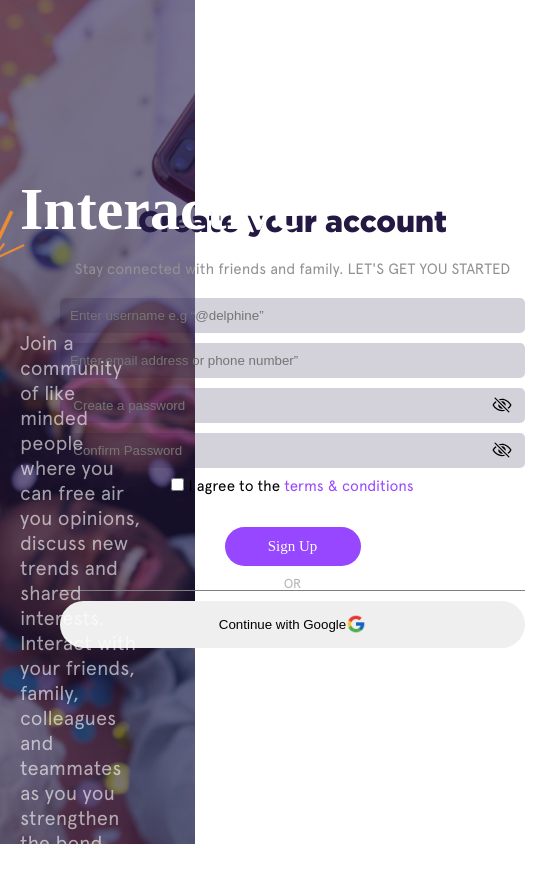
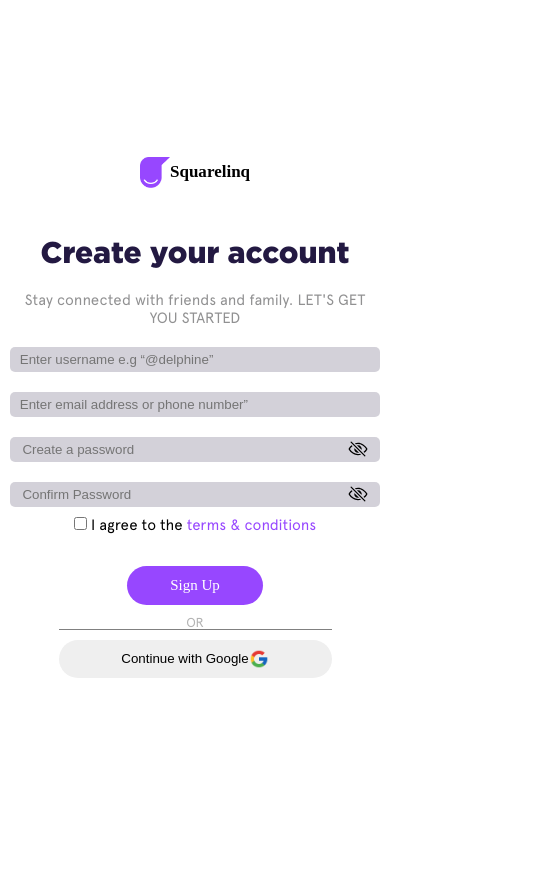
Before and after one commit to Chidubem03/SquareLinq.Inc, a React (Create React App) app: page /Signup in a window 390 px wide. Shown: the top 882 px of the page, 535 px wide, since content can reach past the window. After the commit the page ends 844 px from the top, so only its background shows below. Built offline with nearby package versions, Linux system fonts and the light colour scheme; a web font is replaced by a local one.

Commit message:
css responsiveness for the sign-up, sign-in and password sent pages are complete

```diff
--- a/src/Pages/Passwordsent/PasswordSent.jsx
+++ b/src/Pages/Passwordsent/PasswordSent.jsx
@@ -2,11 +2,16 @@
 import shineLogo from '../Images/shineLogo.png';
 import slider from '../Images/auth-pagination-slider4.png';
 import tickImg from '../Images/tick.png';
+import squareLinq from '../Images/squarelink-logo.png';
 import './reset.css';
 
 function PasswordSent() {
   return (
     <div id='reset-password-con'>
+               <div className="logoCon-password-sent">
+                <img src={squareLinq} className='logoIcon' alt="" />
+                <p className='logoText'>Squarelinq</p>
+              </div>
        <div className="con interactive-sec">
         <div className="text-con">
           <h1>
--- a/src/Pages/Passwordsent/reset.css
+++ b/src/Pages/Passwordsent/reset.css
@@ -1,12 +1,14 @@
 /* fonts */
 @font-face {
     font-family: 'myFont';
-    src: url('../../assets/fonts/Gotham_Black/Gotham_Black.otf'); /* Adjust path and format as needed */
+    src: url('../../assets/fonts/Gotham_Black/Gotham_Black.otf');
+    /* Adjust path and format as needed */
     format: format('opentype');
   }
   @font-face {
     font-family: 'Apercu';
-    src: url('../../assets/fonts/apercu/Apercu_Regular.otf'); /* Adjust path and format as needed */
+    src: url('../../assets/fonts/apercu/Apercu_Regular.otf');
+    /* Adjust path and format as needed */
     format: format('opentype');
   }
 #reset-password-con {
@@ -67,3 +69,14 @@
     flex-direction: column;
     align-items: center;
 }
+.logoCon-password-sent {
+    display: none;
+}
+@media (max-width: 600px) {
+    .logoCon-password-sent {
+        transform: translateY(65px);
+        display: flex;
+        align-items: center;
+        justify-content: space-around;
+    }
+}
--- a/src/Pages/signup/Signup.jsx
+++ b/src/Pages/signup/Signup.jsx
@@ -6,6 +6,7 @@
 import eyeOpen from "../Images/eye-open.svg";
 import eyeClose from "../Images/eye-close.svg";
 import slider from "../Images/auth-pagination-slider.png";
+import squareLinq from '../Images/squarelink-logo.png';
 import "./signup.css";
 import { Link } from "react-router-dom/cjs/react-router-dom";
 
@@ -222,8 +223,12 @@
         </div>
       </div>
       <div className="con sign-up">
-        <form onSubmit={handleSubmit}>
-          <p className="create-account-text">Create your account</p>
+      <div className="logoCon">
+                <img src={squareLinq} className='logoIcon' alt="" />
+                <p className='logoText'>Squarelinq</p>
+              </div>
+        <form onSubmit={handleSubmit} className="sign-up-form">
+          <p id="create-account-text">Create your account</p>
           <p>Stay connected with friends and family. LET'S GET YOU STARTED</p>
           <div id="input-boxes">
             <label>
--- a/src/Pages/signup/signup.css
+++ b/src/Pages/signup/signup.css
@@ -10,7 +10,7 @@
     format: format('opentype');
   }
 #sign-up-container {
-    width: 100%;
+    width: 100vw;
     height: 100vh;
     display: flex;
     font-style: normal;
@@ -52,7 +52,7 @@
     justify-content: center;
     align-items: center;
 }
-form {
+.sign-up-form {
     display: flex;
     align-items: center;
     justify-content: start;
@@ -60,16 +60,16 @@
     text-align: center;
     padding: 10px;
 }
-form > div {
+.sign-up-form > div {
     text-align: left;
     flex-direction: column;
 }
-form p {
+.sign-up-form p {
     color: #919192;
     padding: 10px;
     font-size: 15px;
 }
-.create-account-text {
+#create-account-text {
     font-family: 'myFont';
     font-style: normal;
     font-weight: 500;
@@ -135,19 +135,6 @@
 text-align: center;
 }
 
-.shake {
-    animation: shake 0.5s;
-    animation-iteration-count: infinite;
-    border: 1px solid red;
-    outline: 1px solid red;
-}
-@keyframes shake {
-    0% { transform: translateX(0) }
-    25% { transform: translateX(-5px) }
-    50% { transform: translateX(+10px) }
-    75% { transform: translateX(-10px) }
-    100% { transform: translateX(0) }
-}
 .checkedIcon {
   height: 15px;
   width: 15px;
--- a/src/normalize.css
+++ b/src/normalize.css
@@ -43,7 +43,7 @@
 }
 
 /* all h1 content with there specific word entrance */
-h1 {
+    h1 {
     font-family: 'Gluten';
     font-style: normal;
     font-weight: 600;
@@ -51,28 +51,45 @@
     line-height: 53px;
     color: #fff;
 }
-.logoCon {
+    .logoCon {
     display: none;
 }
 @media (max-width: 600px) {
-    .user-invite-info {
+
+    /* the selector below are set to none so that the form in the authentication pages will have only there form path to display, every authentication page is split in two, each half has a width of 50% when one half is removed which is the one below, the other half will still be 50% */
+    .user-invite-info,
+    .interactive-sec {
         display: none;
     }
-    .user-invite-input {
-        width: 100%;
+
+    #reset-password-con {
         flex-direction: column;
+        align-items: center;
+        justify-content: space-around;
     }
 
+    /* this is the second halves that will expand from 50% to 100vw */
+    .user-invite-input,
+    .sign-up,
+    .reset-password-sent-con {
+        width: 100vw;
+        flex-direction: column;
+        overflow-x: hidden;
+    }
+
+    /* These styling belongs to the logo icon at sign in and sign up pages */
     .logoCon {
         display: flex;
         align-items: center;
         justify-content: space-around;
         margin-bottom: 30px;
     }
+
     .logoIcon {
         width: 30.06px;
         height: 31px;
     }
+
     .logoText {
     font-family: Gluten;
     font-size: 17.02px;
@@ -80,4 +97,41 @@
     line-height: 15.02px;
     text-align: left;
     }
+
+    /* input boxes of sign-up and sign-in pages */
+    .input-boxes {
+    width: 95vw;
+    height: 25px;
+    }
+
+    #checked-password-validation > div {
+        display: flex;
+        justify-content: space-around;
+        flex-direction: column;
+    }
+
+    #checked-password-validation p {
+        height: auto;
+        width: 300px;
+    }
+
+    form p {
+        font-size: 12px;
+    }
+
+    #input-boxes {
+        display: flex;
+        align-items: center;
+    }
+
+    #or, .or {
+        width: 70%;
+    }
+    /* buttons */
+
+    /* the google sign in button */
+    .google-btn {
+        width: 70%;
+        height: 38px;
+    }
 }
```
